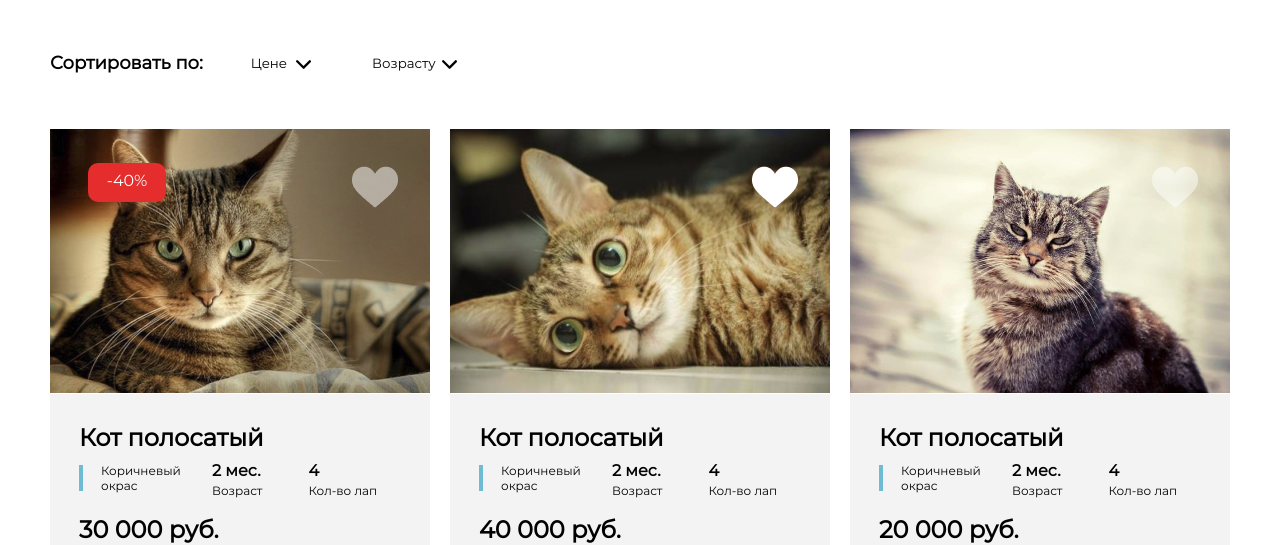
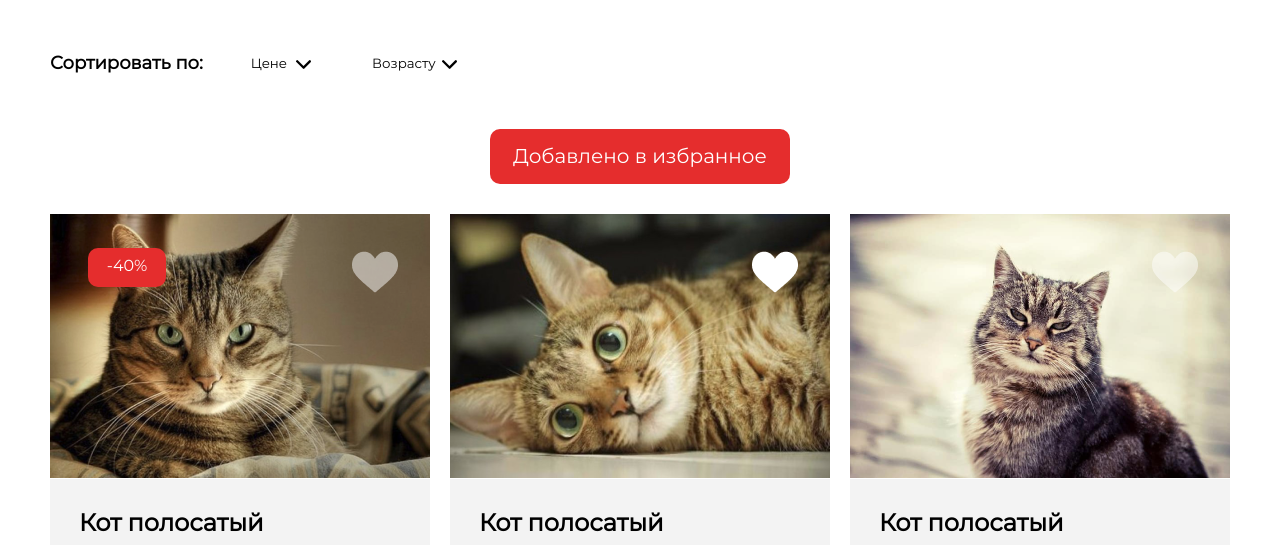
Before and after one commit to ksenksenni/alef-development, a plain HTML site: page index.html in a window 1280 px wide. Shown: the part 264-809 px from the top of the page. Drawn offline with Linux system fonts and the light colour scheme.

Commit message:
added pop-up
added pop-up

```diff
--- a/index.html
+++ b/index.html
@@ -55,7 +55,12 @@
             <button class="filter__btn">Возрасту</button>
         </div>
 
+        <div class="add">
+            <p class="add__text">Добавлено в избранное</p>
+        </div>
+
         <section class="cards">
+
             <div class="cards__item">
                 <img class="cards__item-image" src="img/attentive-cat.png" alt="Фото кота">
 
--- a/style.css
+++ b/style.css
@@ -314,6 +314,19 @@
         }
     }
 
+    .add__text {
+        color: #ffffff;
+        text-decoration: none;
+        font-size: 20px;
+        background-color: #e52d2d;
+        width: 300px;
+        padding-top: 20px;
+        padding-bottom: 20px;
+        text-align: center;
+        border-radius: 10px;
+        margin: 0 auto 30px;
+    }
+
     .cards__item {
         position: relative;
         max-width: 380px;
@@ -361,7 +374,7 @@
         opacity: 1;
     }
 
-    .passive:active {
+    .passive:active .cards__item-like-add {
         transform: scale(1.1);
     }
 
```
